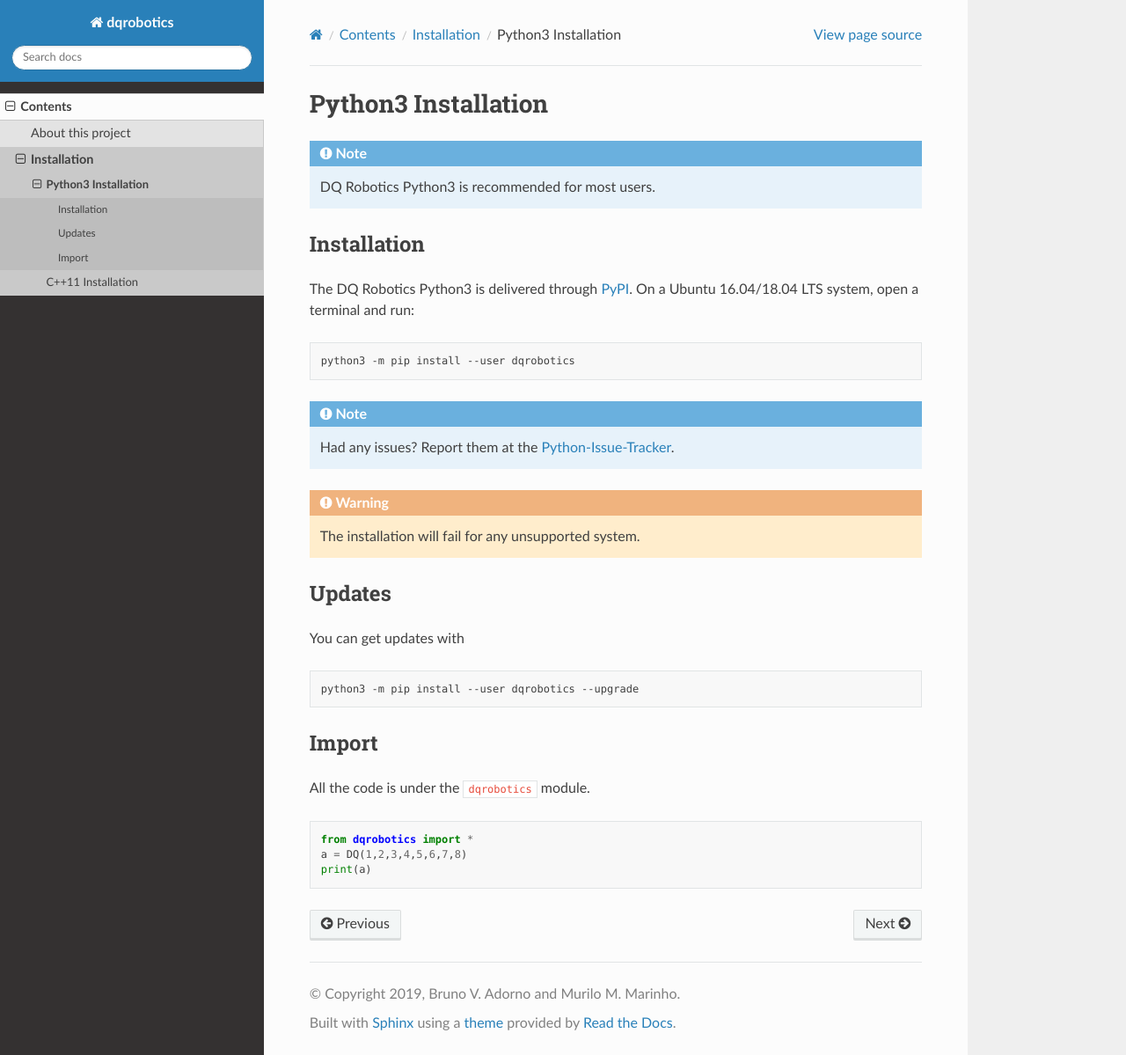
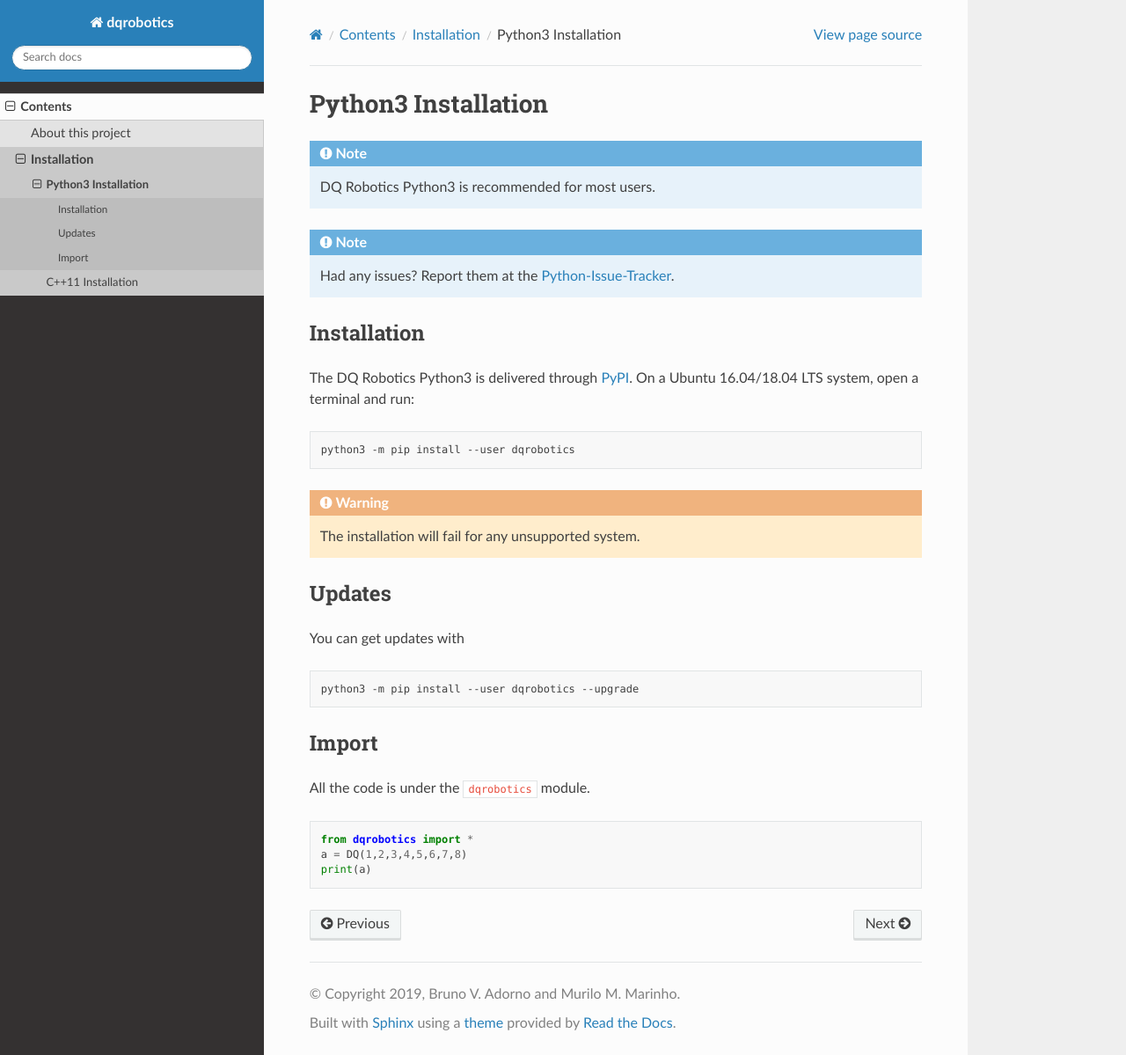
Before and after one commit to dqrobotics/dqrobotics.github.io, a Sphinx documentation site: the page built from docs/installation/python.rst, in a window 1280 px wide and 1199 px high. Shown: the whole window at 88% size. Built offline with Sphinx 7.4.7 and the Read the Docs theme 2.0.0, drawn with Linux system fonts in a browser that asks for light colours; part of the change alters nothing that is shown.

```diff
--- a/docs/installation/python.rst
+++ b/docs/installation/python.rst
@@ -2,6 +2,9 @@ Python3 Installation
 ####################
 .. note::
   DQ Robotics Python3 is recommended for most users.
+
+.. note::
+  Had any issues? Report them at the Python-Issue-Tracker_.
 
 Installation
 ============
@@ -10,9 +13,6 @@ The DQ Robotics Python3 is delivered through PyPI_. On a Ubuntu 16.04/18.04 LTS
 .. code-block:: bash
 
   python3 -m pip install --user dqrobotics
-
-.. note::
-  Had any issues? Report them at the Python-Issue-Tracker_.
 
 .. warning::
   The installation will fail for any unsupported system.
```
